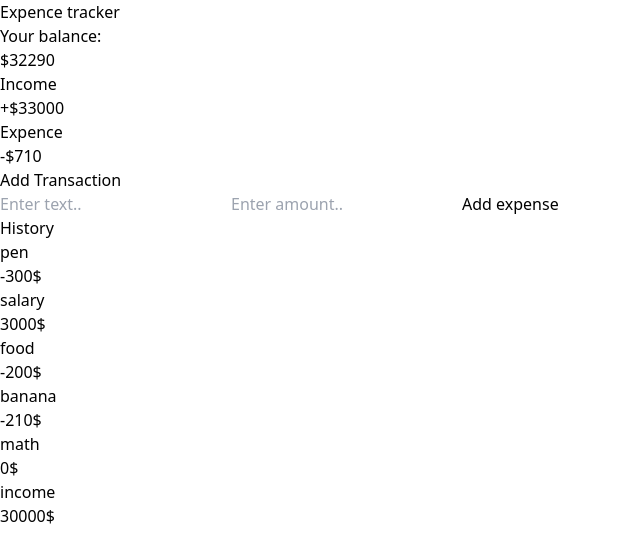
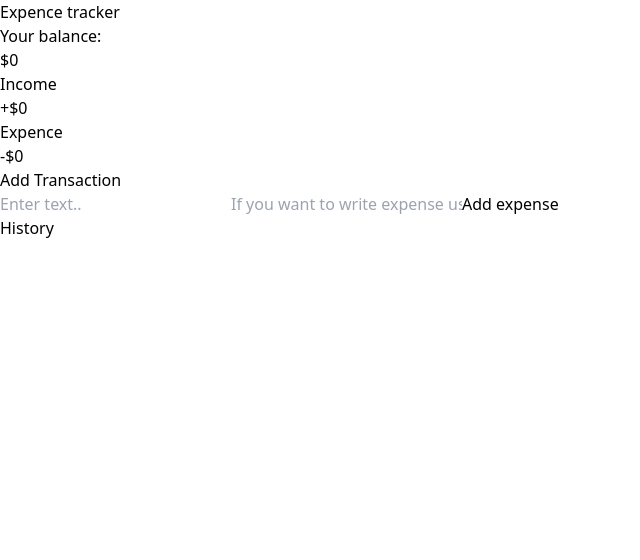
Before and after one commit to kareraolivier/vuejs-crash-course, a Vue app: page / in a window 1280 px wide. Shown: the top 560 px of the page, without its empty margins (0-640 px from the left). Built offline with nearby package versions, Linux system fonts and the light colour scheme.

Commit message:
feat: save data to local storage

```diff
--- a/src/App.vue
+++ b/src/App.vue
@@ -14,7 +14,7 @@
 </template>
 
 <script lang="ts" setup>
-import { ref, computed } from "vue";
+import { ref, computed, onMounted } from "vue";
 import Header from "./components/header.vue";
 import Balance from "./components/balance.vue";
 import IncomeExpence from "./components/incomeExpence.vue";
@@ -23,15 +23,18 @@ import TransactionList from "./components/transactionList.vue";
 import { Transaction } from "./components/types/interface";
 import { useToast } from "vue-toastification";
 const toast = useToast();
-const transactions = ref<Transaction[]>([
-  { id: 1, title: "pen", amount: -300 },
-  { id: 2, title: "salary", amount: 3000 },
-  { id: 3, title: "food", amount: -200 },
-  { id: 4, title: "banana", amount: -210 },
-  { id: 5, title: "math", amount: 0 },
-  { id: 6, title: "income", amount: 30000 },
-]);
+const transactions = ref<Transaction[]>([]);
 
+// get data from local storage
+onMounted(() => {
+  const savedTransactionString = localStorage.getItem("transaction");
+  if (savedTransactionString) {
+    const savedTransaction = JSON.parse(savedTransactionString);
+    if (savedTransaction) {
+      transactions.value = savedTransaction;
+    }
+  }
+});
 const total = computed(() =>
   transactions.value.reduce((acc, trans) => acc + trans.amount, 0)
 );
@@ -50,14 +53,24 @@ const expense = computed(() =>
 );
 
 const genelateUniqueId = () => Math.floor(Math.random() * 10000);
+
+//add transaction
 const handleSubmitedData = (submitData: any) => {
   transactions.value.unshift({ ...submitData, id: genelateUniqueId() });
+  savedTransactionToLocalStorage();
   toast.success("transactions completed");
 };
 
+//delete transaction
 const handleTransactionDelete = (id?: number) => {
   if (id) alert("do you want to delete this transaction?");
   transactions.value = transactions.value.filter((trans) => trans.id != id);
+  savedTransactionToLocalStorage();
   toast.success("delete completed");
 };
+
+//save to local storage
+const savedTransactionToLocalStorage = () => {
+  localStorage.setItem("transaction", JSON.stringify(transactions.value));
+};
 </script>
--- a/src/components/Addtransaction.vue
+++ b/src/components/Addtransaction.vue
@@ -16,7 +16,7 @@
         class="rounded-sm p-2 my-2 bg-gray-100 w-full"
         type="text"
         name="amount"
-        placeholder="Enter amount.."
+        placeholder="If you want to write expense use - like (-23."
         id="amount"
         v-model="amount"
       />
```
